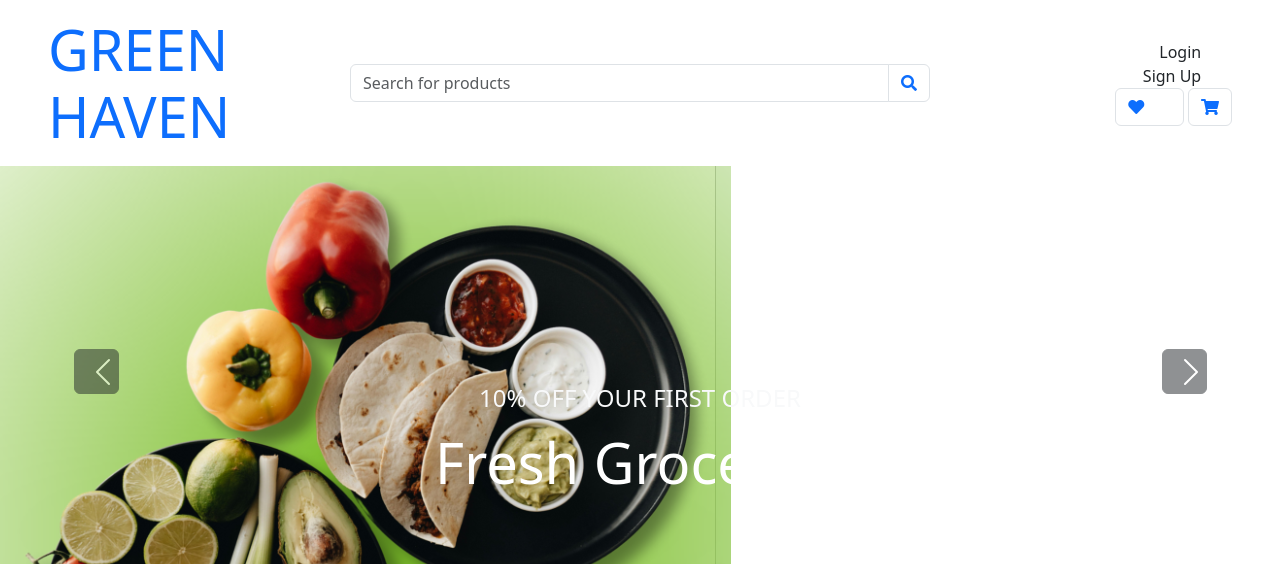
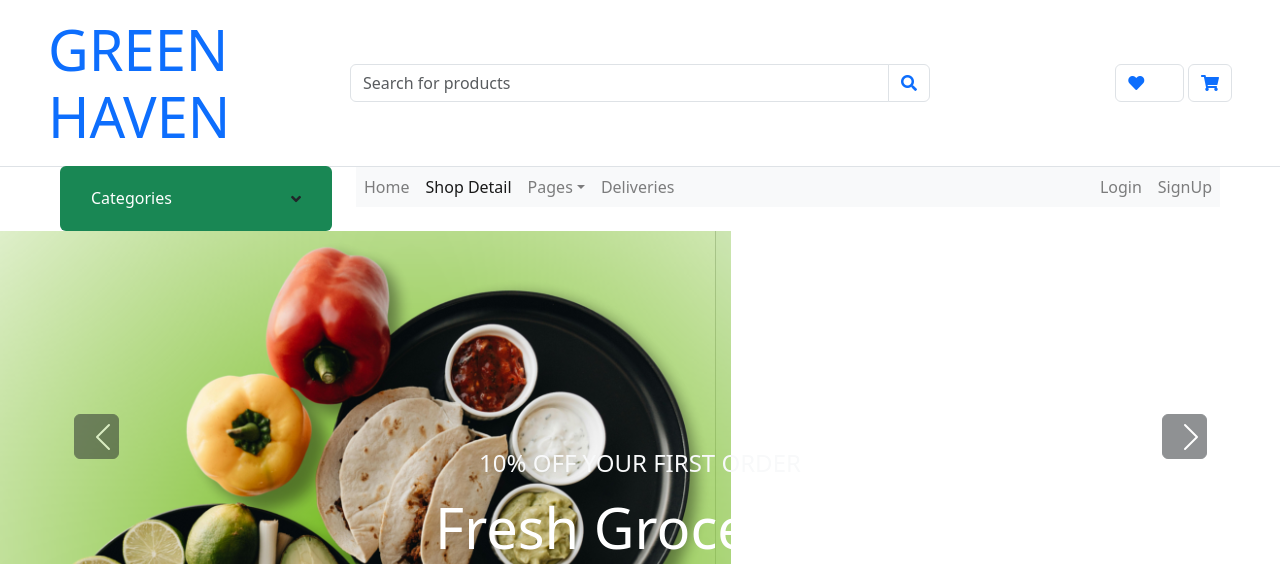
Before and after one commit to prisca2920/Green-Haven, a Django app: template haven/templates/index.html in a window 1280 px wide. Shown: the top 564 px of the page. Run offline with Django 3.2, Linux system fonts and the light colour scheme; the template is opened without the code that fills it, so the values that code supplies are empty; some libraries are stand-ins or nearby versions.

Commit message:
added categories

```diff
--- a/haven/templates/index.html
+++ b/haven/templates/index.html
@@ -23,10 +23,6 @@
             </div>
 
             <div class="col-lg-3 col-6 text-right">
-                <a href="admin/" class="nav-item nav-link">Login  <i class="fas text-primary"></i>
-                    <span class="badge">0</span></a>
-                <a href="admin/auth/user/add/" class="nav-item nav-link">Sign Up  <i class="fas text-primary"></i>
-                    <span class="badge">0</span></a>
                 <a href="" class="btn border">
                     <i class="fas fa-heart text-primary"></i>
                     <span class="badge">0</span>
@@ -39,6 +35,61 @@
             </div>
         </div>
     </div>
+
+    <!-- categories starts-->
+    <div class="container-fluid">
+        <div class="row border-top px-xl-5">
+            <div class="col-lg-3 d-none d-lg-block">
+                <a class="btn shadow-none d-flex align-items-center justify-content-between bg-success text-white w-100" data-toggle="collapse" href="#navbar-vertical" style="height: 65px; margin-top: -1px; padding: 0 30px;">
+                    <h6 class="m-0">Categories</h6>
+                    <i class="fa fa-angle-down text-dark"></i>
+                </a>
+                <nav class="collapse position-absolute navbar navbar-vertical navbar-light align-items-start p-0 border border-top-0 border-bottom-0 bg-light" id="navbar-vertical" style="width: calc(100% - 30px); z-index: 1;">
+                    <div class="navbar-nav w-100 overflow-hidden" style="height: 410px">
+                        <a href="" class="nav-item nav-link">Yoghurt</a>
+                        <a href="" class="nav-item nav-link">Dairy</a>
+                        <a href="" class="nav-item nav-link">Assorted products</a>
+                        <a href="" class="nav-item nav-link">Packed goods</a>
+                        <a href="" class="nav-item nav-link">Fruits</a>
+                        <a href="" class="nav-item nav-link">Meat</a>
+                    </div>
+                </nav>
+            </div>
+            <div class="col-lg-9">
+                <nav class="navbar navbar-expand-lg bg-light navbar-light py-3 py-lg-0 px-0">
+                    <a href="" class="text-decoration-none d-block d-lg-none">
+                        <h1 class="m-0 display-5 font-weight-semi-bold"><span class="text-primary font-weight-bold border px-3 mr-1">E</span>Shopper</h1>
+                    </a>
+                    <button type="button" class="navbar-toggler" data-toggle="collapse" data-target="#navbarCollapse">
+                        <span class="navbar-toggler-icon"></span>
+                    </button>
+                    <div class="collapse navbar-collapse justify-content-between" id="navbarCollapse">
+                        <div class="navbar-nav mr-auto py-0">
+                            <a href="" class="nav-item nav-link">Home</a>
+                            <a href="details" class="nav-item nav-link active">Shop Detail</a>
+                            <div class="nav-item dropdown">
+                                <a href="#" class="nav-link dropdown-toggle" data-toggle="dropdown">Pages</a>
+                                <div class="dropdown-menu rounded-0 m-0">
+                                    <a href="cart" class="dropdown-item">Shopping Cart</a>
+                                    <a href="details" class="dropdown-item">Location</a>
+                                    <a href="contact" class="dropdown-item">Contact us</a>
+                                    <a href="details" class="dropdown-item">Leave a review</a>
+
+                                </div>
+                            </div>
+                            <a href="contact" class="nav-item nav-link">Deliveries</a>
+                        </div>
+                        <div class="navbar-nav ml-auto py-0">
+                            <a href="admin/" class="nav-item nav-link">Login</a>
+                            <a href="admin/auth/user/add/" class="nav-item nav-link">SignUp</a>
+                        </div>
+                    </div>
+                </nav>
+            </div>
+        </div>
+    </div>
+    <!-- Navbar End -->
+
     <!-- Topbar End -->
 
 
@@ -145,7 +196,7 @@
     </div>
     <!-- Categories End -->
 
-    <!-- Offer End -->
+    <!-- Adding to cart -->
 
     <ul class="product-list">
         {% for product in products %}
```
